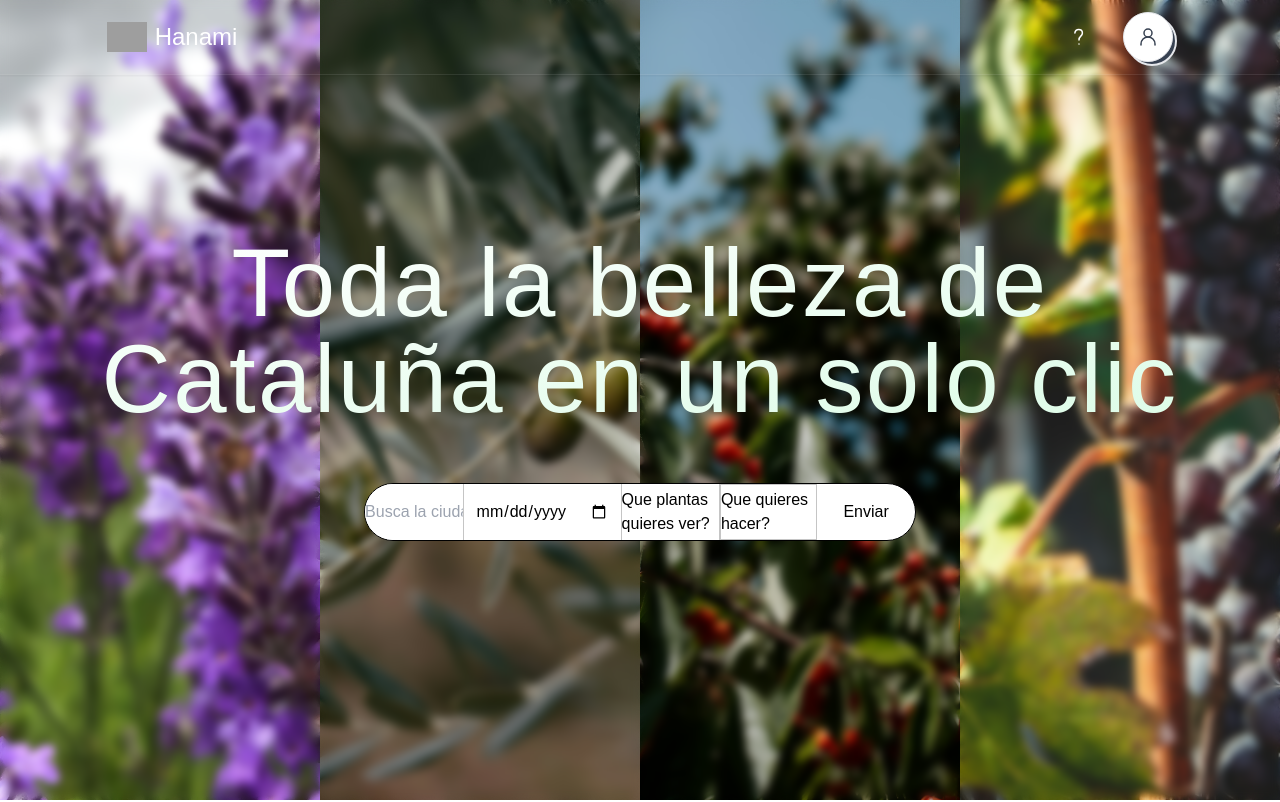
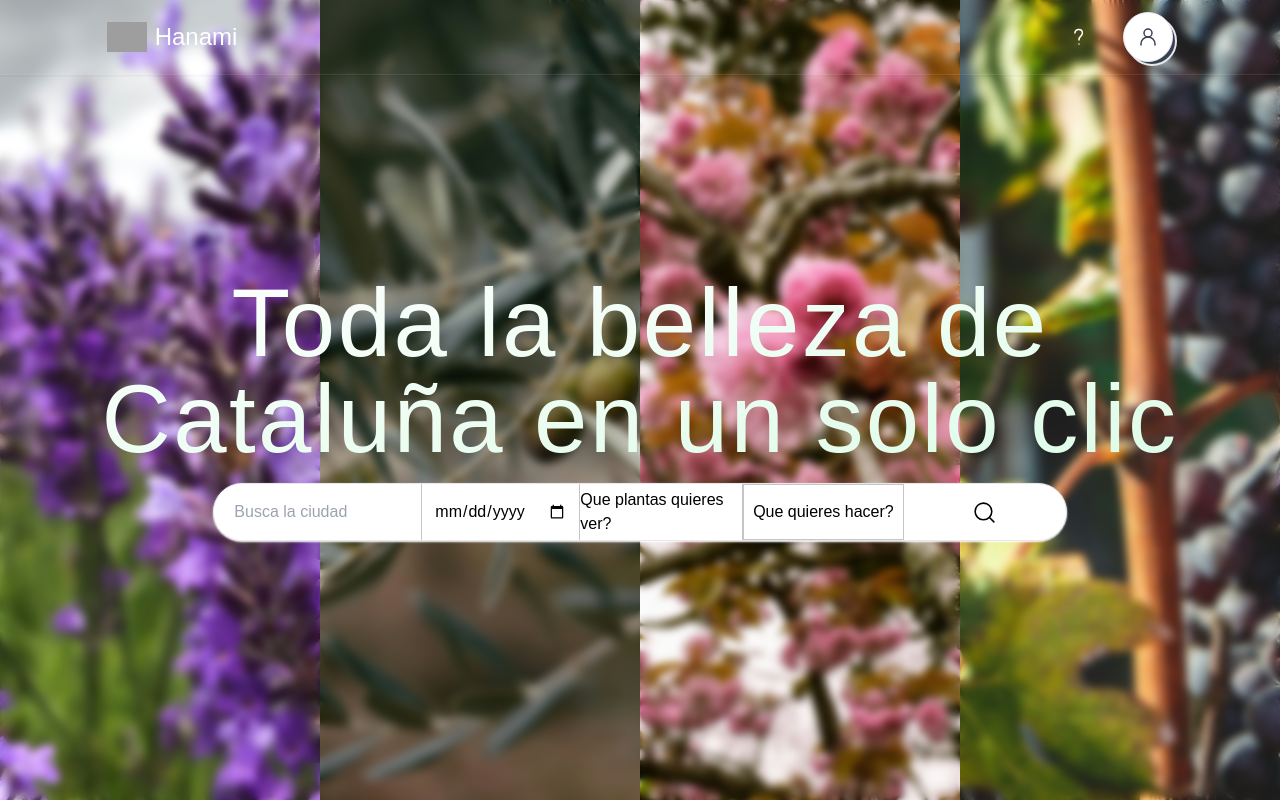
Before and after one commit to salah-NaN/front-hanami, a React (Vite) app: page / in a window 1280 px wide. Shown: the top 802 px of the page. Built offline with nearby package versions, Linux system fonts and the light colour scheme; no server answers; grey boxes are pictures that could not be loaded.

Commit message:
new images banner

```diff
--- a/src/components/Banner.jsx
+++ b/src/components/Banner.jsx
@@ -97,7 +97,7 @@ export const Banner = () => {
         <div
           className=""
           style={{
-            backgroundImage: `url(/cerezo.jpg)`,
+            backgroundImage: `url(/cerezoflor2.jpg)`,
             backgroundSize: `cover`,
             position: "relative",
             width: "100%",
--- a/src/components/Buscador/SearchBar.jsx
+++ b/src/components/Buscador/SearchBar.jsx
@@ -77,24 +77,27 @@ export const SearchBar = ({ moveToSearchBar }) => {
   };
 
   return (
-    <div className="z-20" ref={moveToSearchBar}>
+    <div
+      className="z-20 h-full w-8/12 mx-auto border rounded-full shadow-sm shadow-white bg-white"
+      ref={moveToSearchBar}
+    >
       {/* <h1 className="text-center pt-20 text-7xl">Busca cositas</h1>  */}
       <div className="w-full flex items-center">
-        <form
-          onSubmit={onSubmitSearch}
-          className="my-10 flex flex-col w-full mx-auto h-[168px]
-        rounded-full border border-black bg-[#ffffff]
-            lg:-top-9 lg:h-fit lg:w-9/12 lg:flex-row "
-        >
-          <input
-            onChange={() =>
-              setSearchForm({ ...searchForm, localizacion: event.target.value })
-            }
-            placeholder="Busca la ciudad"
-            className="w-full h-14 focus:outine-none rounded-t-full border border-[#c5c5c5] bg-[#ffffff]
-                lg:border-none lg:rounded-full"
-          ></input>
-          <div className="w-full h-14 flex border-b border-[#c5c5c5] lg:border-none bg-red-500">
+        <form onSubmit={onSubmitSearch} className="w-full h-full flex flex-row">
+          <div className="flex-1 w-full">
+            <input
+              onChange={() =>
+                setSearchForm({
+                  ...searchForm,
+                  localizacion: event.target.value,
+                })
+              }
+              placeholder="Busca la ciudad"
+              className=" h-14 focus:outine-none border rounded-l-full border-[#c5c5c5] bg-[#ffffff]
+                lg:border-none placeholder:px-5 hover:border-none hover:rounded-full hover:bg-[#EBEBEB] "
+            ></input>
+          </div>
+          <div className="flex-none h-14 flex border-b border-[#c5c5c5] lg:border-none bg-red-500">
             <input
               onChange={() =>
                 setSearchForm({ ...searchForm, fecha: event.target.value })
@@ -144,8 +147,34 @@ export const SearchBar = ({ moveToSearchBar }) => {
               </div>
             </div>
           </div>
-          <button className="w-full h-14" type="submit">
-            Enviar
+          <button
+            className="w-full h-14 flex justify-center items-center"
+            type="submit"
+          >
+            <svg
+              width="25px"
+              height="25px"
+              viewBox="0 0 24 24"
+              stroke-width="1.5"
+              fill="none"
+              xmlns="http://www.w3.org/2000/svg"
+              color="#000000"
+            >
+              <path
+                d="M17 17L21 21"
+                stroke="#000000"
+                stroke-width="1.5"
+                stroke-linecap="round"
+                stroke-linejoin="round"
+              ></path>
+              <path
+                d="M3 11C3 15.4183 6.58172 19 11 19C13.213 19 15.2161 18.1015 16.6644 16.6493C18.1077 15.2022 19 13.2053 19 11C19 6.58172 15.4183 3 11 3C6.58172 3 3 6.58172 3 11Z"
+                stroke="#000000"
+                stroke-width="1.5"
+                stroke-linecap="round"
+                stroke-linejoin="round"
+              ></path>
+            </svg>
           </button>
         </form>
       </div>
--- a/src/pages/Inicio.jsx
+++ b/src/pages/Inicio.jsx
@@ -64,9 +64,9 @@ export const Inicio = () => {
       <div className="">
         <Banner />
       </div>
-      <div className=" mx-auto" ref={scrollBuscadorRef}>
-        <div className="py-28 w-10/12 mx-auto">
-          <h1 className="text-5xl text-center pb-6">Busca por el mapa</h1>
+      <div className="bg-[#FFFFFF]" ref={scrollBuscadorRef}>
+        <div className="py-12 w-10/12 mx-auto">
+          <h1 className="text-5xl text-center pb-2">Busca por el mapa</h1>
           <Mapa />
         </div>
         <div className="w-10/12 mx-auto">
```
Also changed, not shown: public/cerezoflor.jpg (added), public/cerezoflor2.jpg (added).
